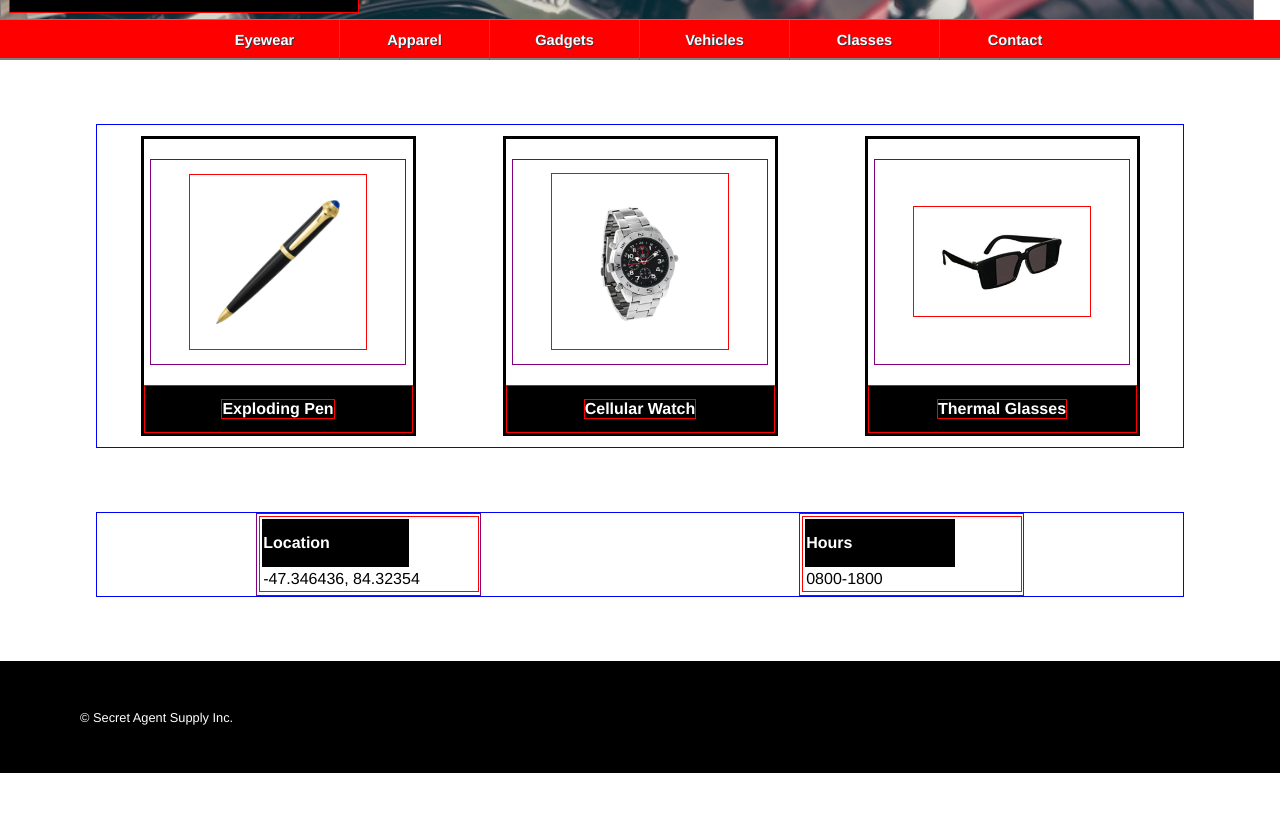
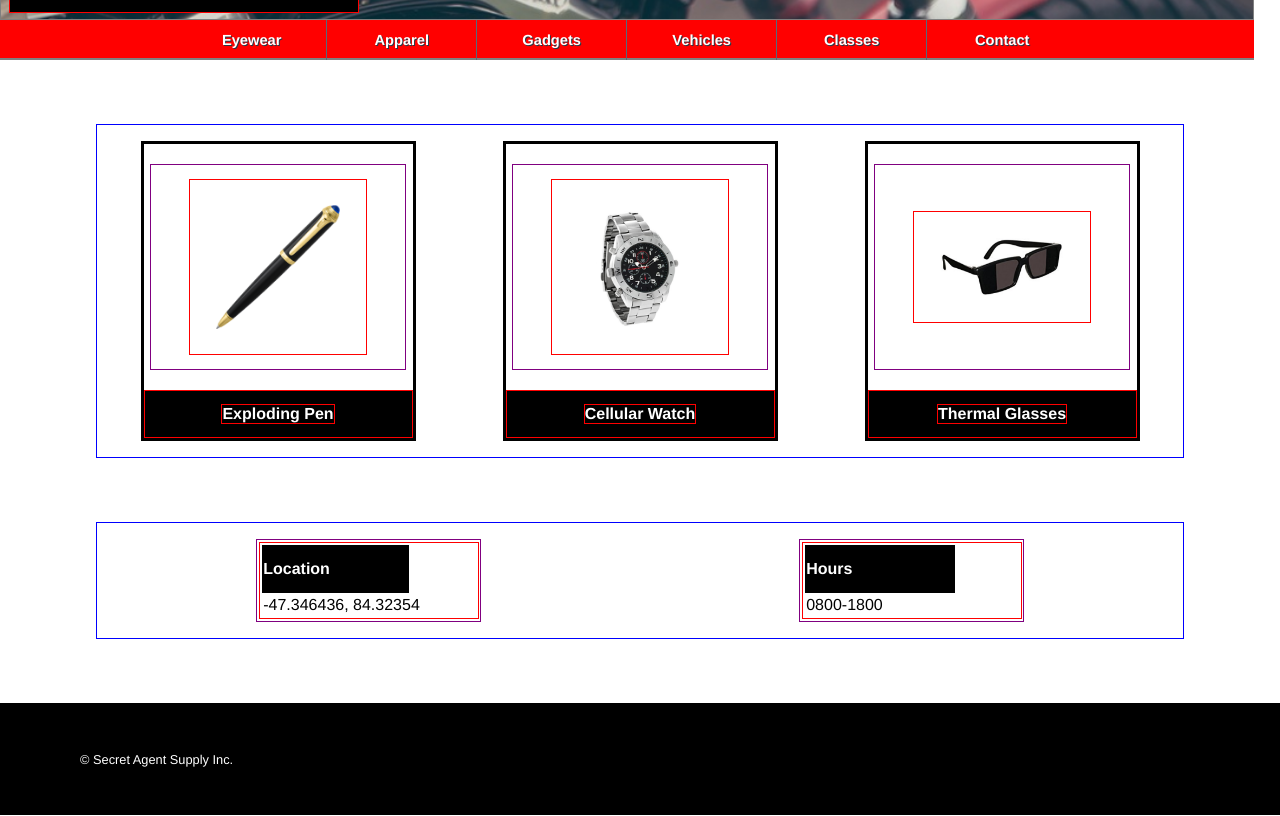
Before and after one commit to JaerenTredway-Codecademy-BWFS/secret_agent_supply, a plain HTML site: page index.html in a window 1280 px wide. Shown: the part 540-1356 px from the top of the page. Before the commit the page ends 1314 px from the top, so only its background shows below. Drawn offline with nearby package versions, Linux system fonts and the light colour scheme; a script that the page names is missing.

Commit message:
Fixed the index of the menu vs. header. Increased top and bottom margins of the product and detail boxes.

```diff
--- a/css/style.css
+++ b/css/style.css
@@ -25,6 +25,7 @@
     color: White;
     display: flex;
     align-items: center;
+    z-index: 2;
   }
 
   .logo {
@@ -79,7 +80,7 @@
 /* Basic Styles */
 nav {
 	height: 40px;
-	width: 100%;
+	width: 98%;
 	background: Red;
 	font-size: 11pt;
 	font-family: Helvetica, sans-serif;
@@ -138,7 +139,7 @@ nav a#pull {
     max-width: 225px;
     min-width: 225px;
     height: 240px;
-    margin: 1%;
+    margin: 1rem;
     border: 3px solid Black;
     display: flex;
     flex-flow: column;
@@ -190,7 +191,7 @@ nav a#pull {
   .details .wrapper {
   width: 225px;
     border: 1px solid purple;
-    margin: 0 auto;
+    margin: 1rem auto;
   }
 
   .detail {
@@ -264,7 +265,7 @@ nav a#pull {
 }
 
 /* NAV styles for hamburger menu: */
-@media only screen and (max-width : 900px) {
+@media /*only*/ screen and (max-width : 900px) {
 	nav {
 		border-bottom: 0;
 	}
```
Also changed, not shown: index.html (+0 -2 lines), 3 other files.
